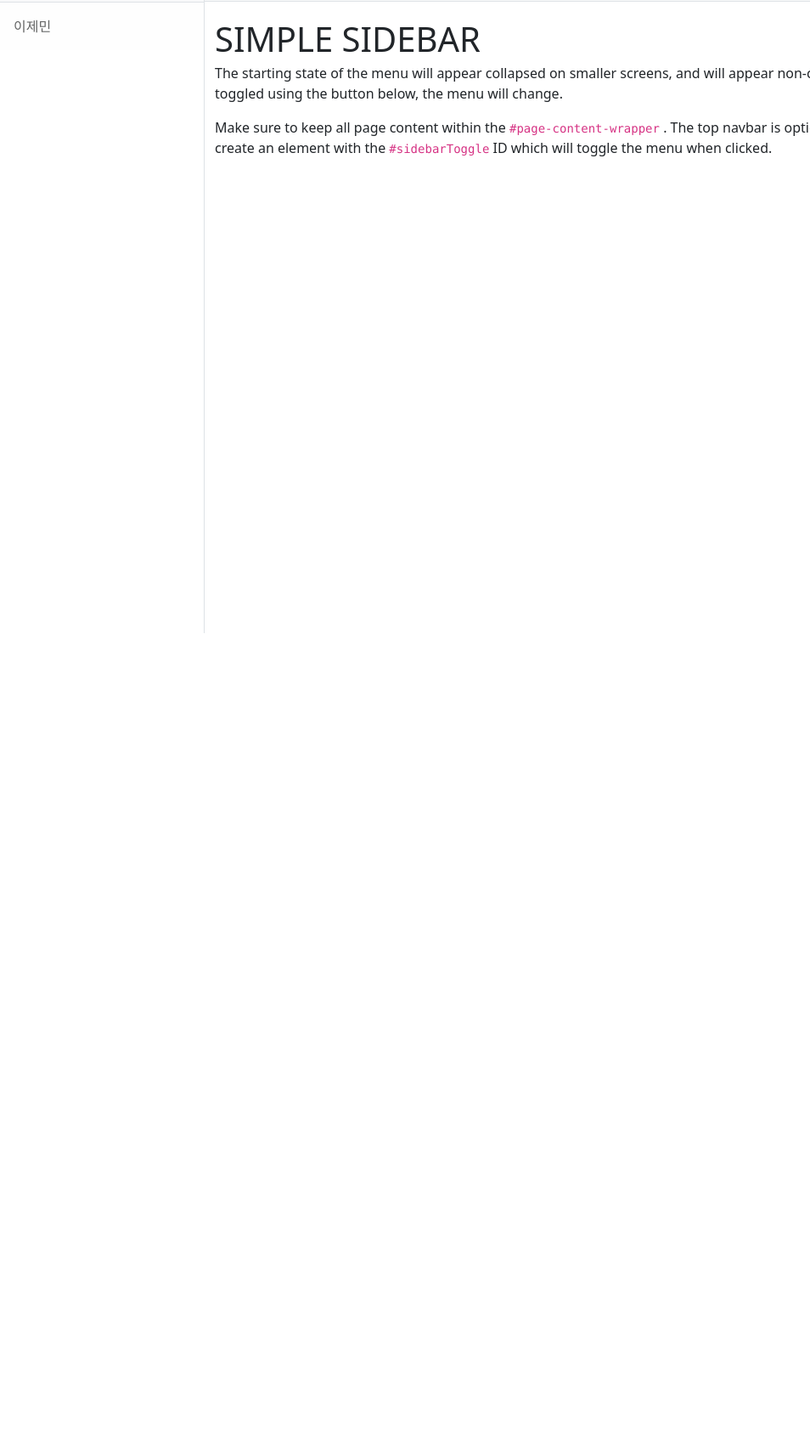
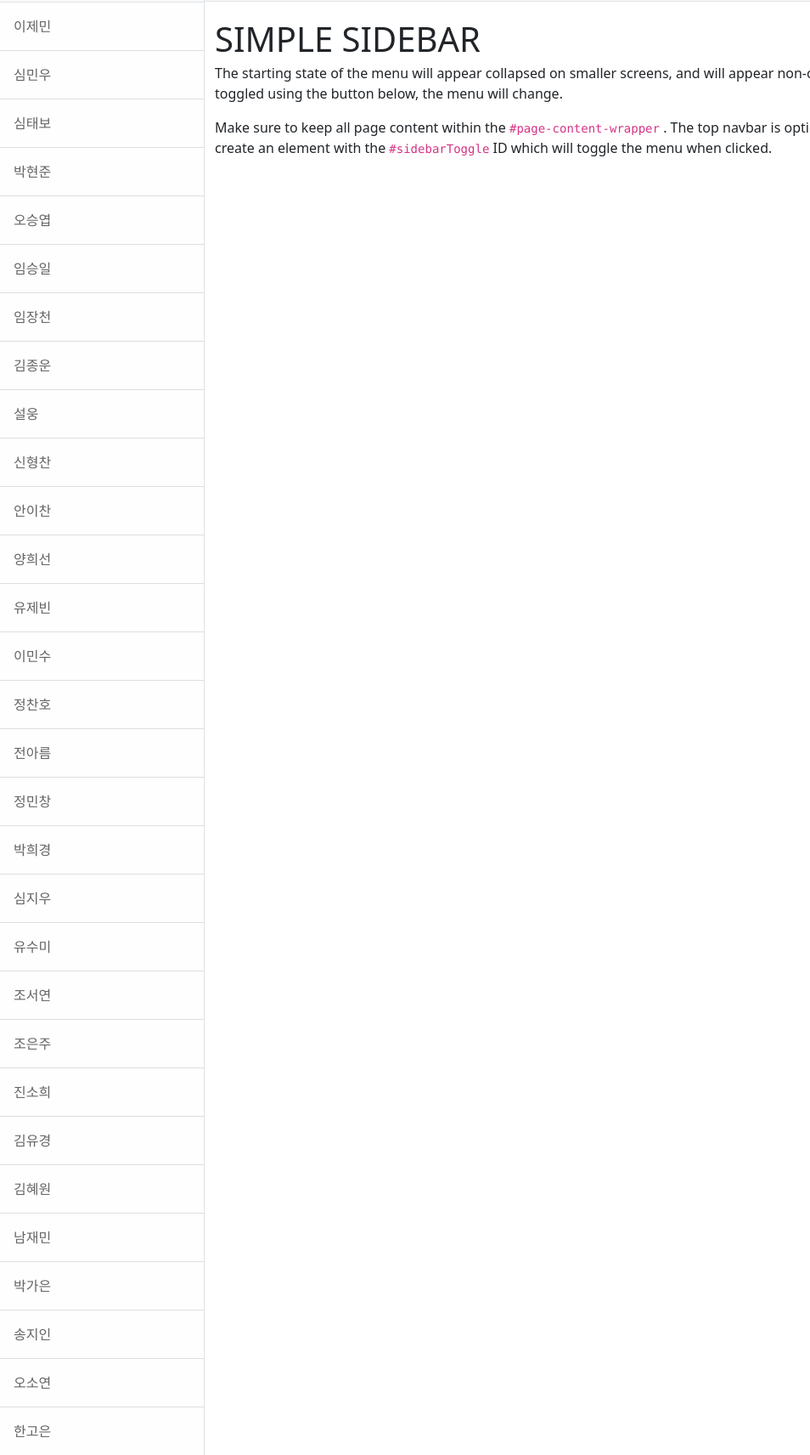
Before and after one commit to soyeonXTukorea/swfrm2022, a plain HTML site: page index.html in a window 1280 px wide. Shown: the part 55-1767 px from the top of the page at 85% size, without its empty margins (0-954 px from the left). Before the commit the page ends 800 px from the top, so only its background shows below. Drawn offline with nearby package versions, Linux system fonts and the light colour scheme; files that its build step writes are made by us from their sources; files whose address does not match are found by name.

Commit message:
update students list

```diff
--- a/index.html
+++ b/index.html
@@ -18,6 +18,35 @@
                 <div class="sidebar-heading border-bottom bg-light">2022sw프레임워크</div>
                 <div class="list-group list-group-flush">
                     <a class="list-group-item list-group-item-action list-group-item-light p-3" href="2022000001.html">이제민</a>
+                    <a class="list-group-item list-group-item-action list-group-item-light p-3" href="">심민우</a>
+                    <a class="list-group-item list-group-item-action list-group-item-light p-3" href="">심태보</a>
+                    <a class="list-group-item list-group-item-action list-group-item-light p-3" href="">박현준</a>
+                    <a class="list-group-item list-group-item-action list-group-item-light p-3" href="">오승엽</a>
+                    <a class="list-group-item list-group-item-action list-group-item-light p-3" href="">임승일</a>
+                    <a class="list-group-item list-group-item-action list-group-item-light p-3" href="">임장천</a>
+                    <a class="list-group-item list-group-item-action list-group-item-light p-3" href="">김종운</a>
+                    <a class="list-group-item list-group-item-action list-group-item-light p-3" href="">설웅</a>
+                    <a class="list-group-item list-group-item-action list-group-item-light p-3" href="">신형찬</a>
+                    <a class="list-group-item list-group-item-action list-group-item-light p-3" href="">안이찬</a>
+                    <a class="list-group-item list-group-item-action list-group-item-light p-3" href="">양희선</a>
+                    <a class="list-group-item list-group-item-action list-group-item-light p-3" href="">유제빈</a>
+                    <a class="list-group-item list-group-item-action list-group-item-light p-3" href="">이민수</a>
+                    <a class="list-group-item list-group-item-action list-group-item-light p-3" href="">정찬호</a>
+                    <a class="list-group-item list-group-item-action list-group-item-light p-3" href="">전아름</a>
+                    <a class="list-group-item list-group-item-action list-group-item-light p-3" href="">정민창</a>
+                    <a class="list-group-item list-group-item-action list-group-item-light p-3" href="">박희경</a>
+                    <a class="list-group-item list-group-item-action list-group-item-light p-3" href="">심지우</a>
+                    <a class="list-group-item list-group-item-action list-group-item-light p-3" href="">유수미</a>
+                    <a class="list-group-item list-group-item-action list-group-item-light p-3" href="">조서연</a>
+                    <a class="list-group-item list-group-item-action list-group-item-light p-3" href="">조은주</a>
+                    <a class="list-group-item list-group-item-action list-group-item-light p-3" href="">진소희</a>
+                    <a class="list-group-item list-group-item-action list-group-item-light p-3" href="">김유경</a>
+                    <a class="list-group-item list-group-item-action list-group-item-light p-3" href="">김혜원</a>
+                    <a class="list-group-item list-group-item-action list-group-item-light p-3" href="">남재민</a>
+                    <a class="list-group-item list-group-item-action list-group-item-light p-3" href="">박가은</a>
+                    <a class="list-group-item list-group-item-action list-group-item-light p-3" href="">송지인</a>
+                    <a class="list-group-item list-group-item-action list-group-item-light p-3" href="">오소연</a>
+                    <a class="list-group-item list-group-item-action list-group-item-light p-3" href="">한고은</a>
                 </div>
             </div>
             <!-- Page content wrapper-->
```
